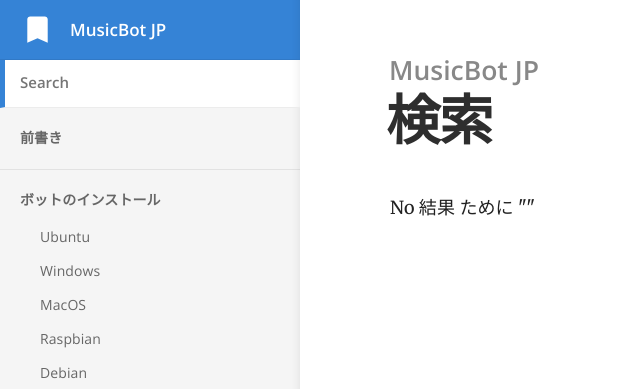
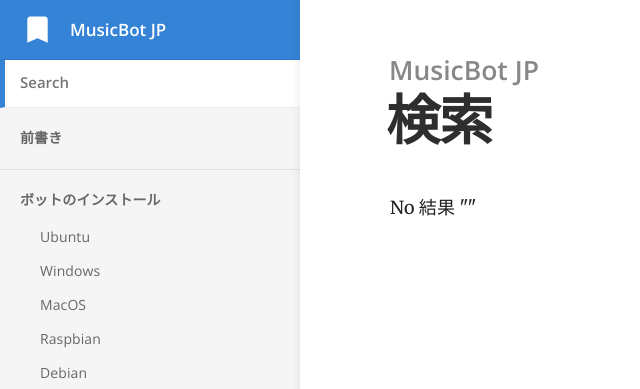
Before and after one commit to ritokun/MusicBot-1, a Jekyll site: the page built from search.html, in a window 1280 px wide. Shown: the top 389 px of the page, without its empty margins (0-640 px from the left). Built offline with Jekyll 4.4.1, drawn with Linux system fonts in a browser that asks for light colours.

Commit message:
Update search.html

```diff
--- a/search.html
+++ b/search.html
@@ -3,7 +3,7 @@
 sitemap: false
 ---
 
-<p><span id="search-process">ロード中</span> 結果 <span id="search-query-container" style="display: none;"> ために "<strong id="search-query"></strong>"</span></p>
+<p><span id="search-process">ロード中</span> 結果 <span id="search-query-container" style="display: none;"> "<strong id="search-query"></strong>"</span></p>
 <ul id="search-results"></ul>
 
 <script>
```
